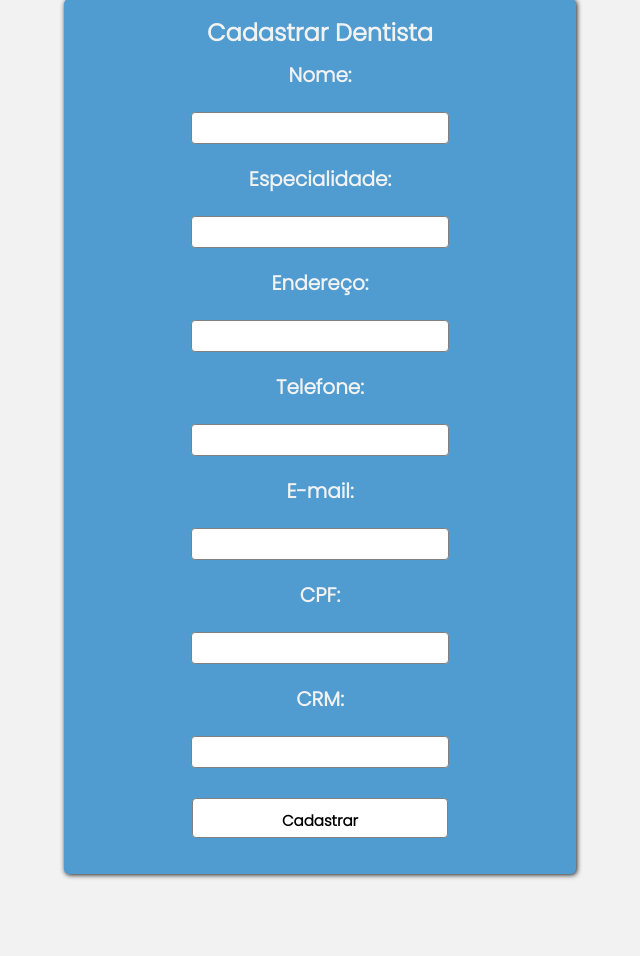
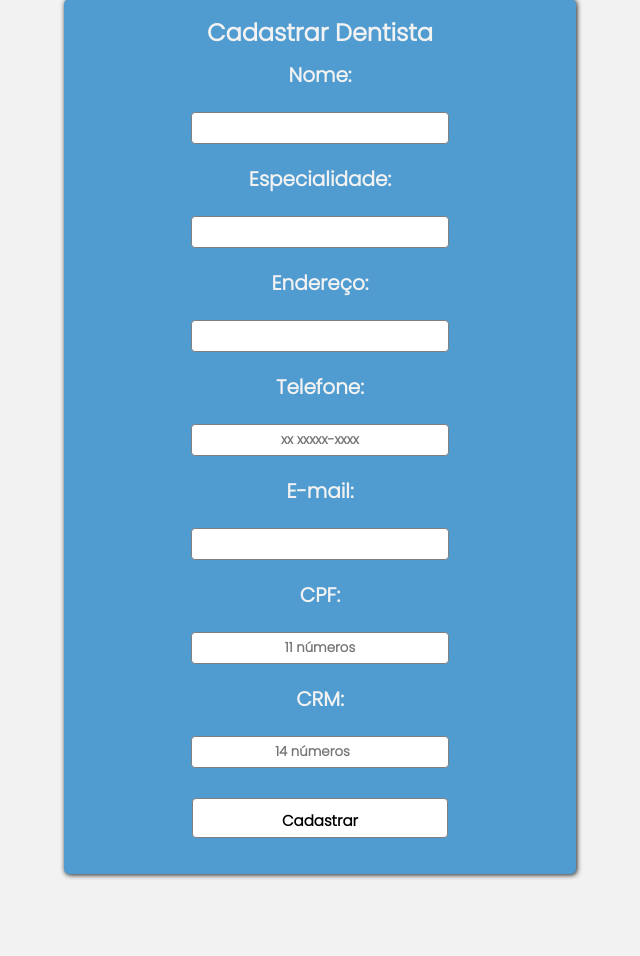
Before and after one commit to ig0moon/PROJETO_INTEGRADOR, a PHP site: page /cadastrardentista.php in a window 1280 px wide. Shown: the part 16-972 px from the top of the page, without its empty margins (320-960 px from the left). Run offline with PHP 8.4, Linux system fonts and the light colour scheme.

Commit message:
CADASTRAR EXAME E CONSULTA CORRIGIDO

```diff
--- a/cadastrarconsulta.php
+++ b/cadastrarconsulta.php
@@ -69,7 +69,7 @@ require_once 'cabecalho.php';
 if (isset($_POST['botao'])) {
 	$dataatual=strtotime("+3 day");
 	$datasetada=strtotime($_POST['data']);
-	if($dataatual<$datasetada){
+	if($dataatual != $datasetada){
 		require_once 'model/Consulta.php';
 		require_once 'persistence/ConsultaPA.php';
 		$consulta=new Consulta();
--- a/cadastrardentista.php
+++ b/cadastrardentista.php
@@ -18,16 +18,16 @@
 		<p><input type="text" name="endereco" size="100" pattern="[A-Za-z\sãÃéçÇÉ0-9]{10,100}" maxlength="100" required></p>
 
 		<p>Telefone:</p>
-		<p><input type="text" name="telefone" size="14"  pattern= "[0-9]{4,20}" maxlength="14" required></p>
+		<p><input type="text" name="telefone" size="14"  pattern= "[0-9]{4,20}" maxlength="14" placeholder="xx xxxxx-xxxx" required></p>
 
 		<p>E-mail:</p>
 		<p><input type="text" name="email" size="50" pattern= "[A-Za-z\sãÃéÉ0-9@.]{5,50}" maxlength="50" required></p>
 
 		<p>CPF:</p>
-		<p><input type="text" name="cpf" size="25" pattern= "[0-9]{11,11}" maxlength="25" required></p>
+		<p><input type="text" name="cpf" size="25" pattern= "[0-9]{11,11}" maxlength="25" placeholder="11 números" required></p>
 
 		<p>CRM:</p>
-		<p><input type="number" name="crm" size="14" pattern= "[0-9]{14,14}" maxlength="14" required></p>
+		<p><input type="number" name="crm" size="14" pattern= "[0-9]{14,14}" maxlength="14" placeholder="14 números" required></p>
 
 		<p><input class="btn" type="submit" name="botao" value="Cadastrar"></p>
 	</form>
--- a/cadastrarexame.php
+++ b/cadastrarexame.php
@@ -80,7 +80,7 @@ require_once 'cabecalho.php';
 	if (isset($_POST['botao'])) {
 		$dataatual=strtotime("+3 day");
 		$datasetada=strtotime($_POST['data']);
-		if($dataatual<$datasetada){
+		if($dataatual != $datasetada){
 			require_once 'model/Exame.php';
 			require_once 'persistence/ExamePA.php';
 			$exame=new Exame();
--- a/cadastrarpaciente.php
+++ b/cadastrarpaciente.php
@@ -11,7 +11,7 @@
 			<p><input type="text" name="nome" maxlength="25" pattern="[A-Za-z\éÉãÃçÇ]{3,50}" required></p>
 
 			<p>CPF:</p>
-			<p><input type="number" name="cpf" maxlength="11" pattern="[0-9]{9,12}" required></p>
+			<p><input type="number" name="cpf" maxlength="11" pattern="[0-9]{9,12}" placeholder="11 números" required></p>
 
 			<p>Email:</p>
 			<p><input type="text" name="email" maxlength="30" pattern="[a-z0-9._%+\-]+@[a-z0-9.\-]+\.[a-z]{2,}${3,50}" required></p>
@@ -20,7 +20,7 @@
 			<p><input type="password" name="senha" maxlength="20" required></p>
 
 			<p>Telefone:</p>
-			<p><input type="number" name="telefone" maxlength="30" pattern="[0-9]{9,12}" required></p>
+			<p><input type="number" name="telefone" maxlength="30" pattern="[0-9]{9,12}" placeholder="xx xxxxx-xxxx" required></p>
 
 			<p>Endereço:</p>
 			<p><input type="text" name="endereco" maxlength="30" pattern="[A-Za-z0-9\éÉãÃçÇ]{3,50}" required></p>
```
